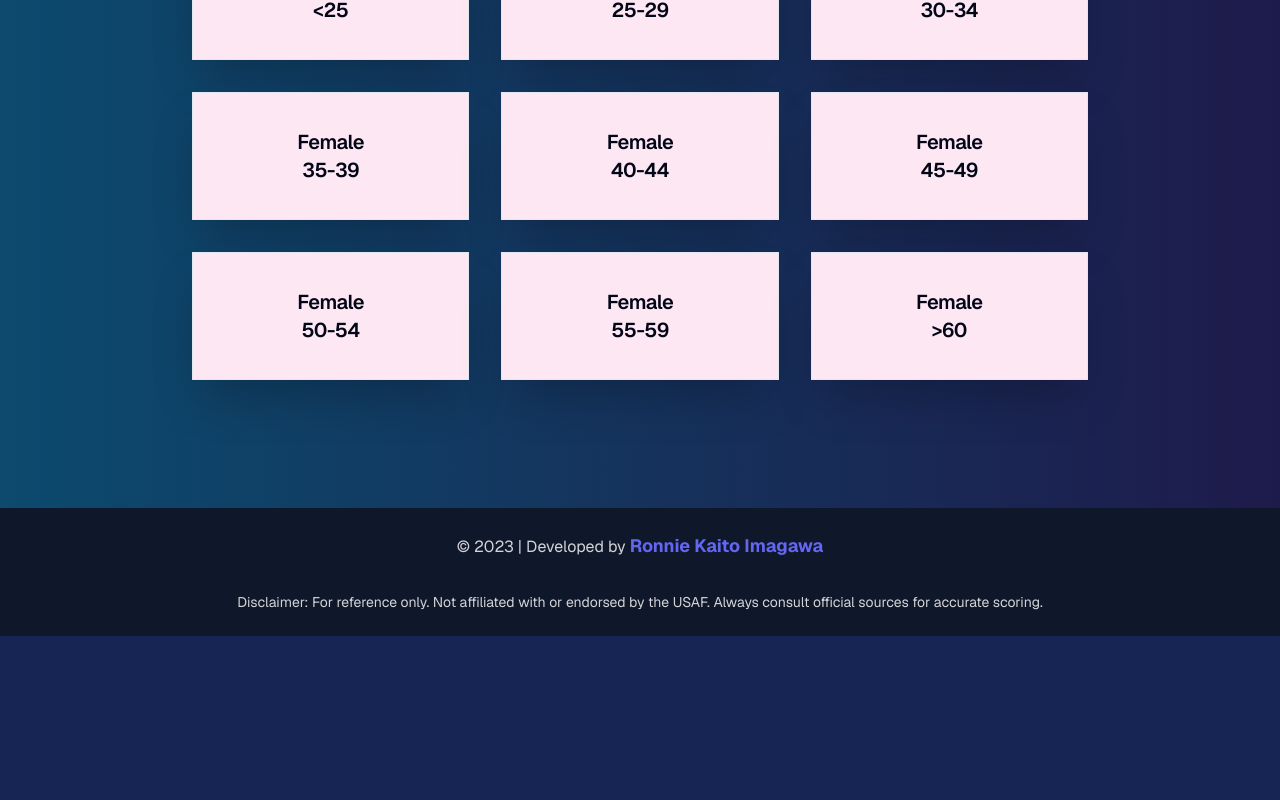
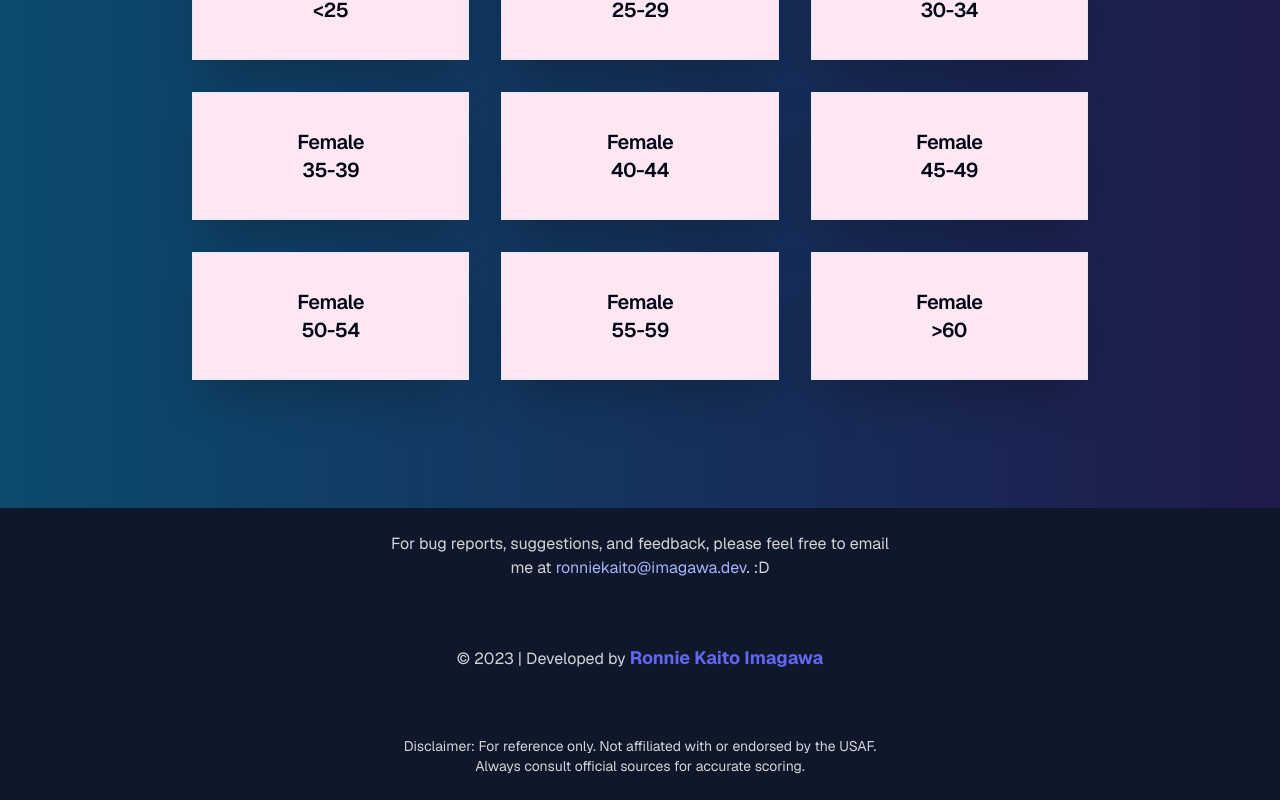
Before and after one commit to ronnieima/usaf-pt-calculator, a Next.js app: page /charts in a window 1280 px wide. Shown: the part 800-1600 px from the top of the page. Before the commit the page ends 1436 px from the top, so only its background shows below. Built offline with nearby package versions, Linux system fonts and the light colour scheme; what tailwindcss-animated would draw is missing.

Commit message:
add email to footer

```diff
--- a/app/_components/ui/Footer.tsx
+++ b/app/_components/ui/Footer.tsx
@@ -2,11 +2,23 @@ import Link from "next/link";
 
 const Footer = () => {
   return (
-    <footer className="flex flex-col gap-8 bg-slate-900  p-6 text-zinc-300">
+    <footer className="grid-col-3 grid bg-slate-900 p-6 text-zinc-300">
+      <section className="col-start-2 flex max-w-lg flex-col items-center justify-center gap-16">
         <p className="text-center">
+          For bug reports, suggestions, and feedback, please feel free to email
+          me at{" "}
+          <Link
+            href="mailto:ronniekaito@imagawa.dev"
+            className="text-indigo-300 transition-colors hover:text-indigo-100 hover:underline"
+          >
+            ronniekaito@imagawa.dev
+          </Link>
+          . :D
+        </p>
+        <p className=" text-center">
           &copy; 2023 | Developed by{" "}
           <Link
-          className="transition-color text-lg font-bold text-indigo-500 hover:text-indigo-400  hover:underline"
+            className="transition-color  text-lg font-bold text-indigo-500  hover:text-indigo-400 hover:underline"
             href="https://www.imagawa.dev"
             target="_blank"
             title="My Portfolio Website"
@@ -18,6 +30,7 @@ const Footer = () => {
           Disclaimer: For reference only. Not affiliated with or endorsed by the
           USAF. Always consult official sources for accurate scoring.
         </p>
+      </section>
     </footer>
   );
 };
```
Lines whose indentation alone changed are shown as unchanged.
